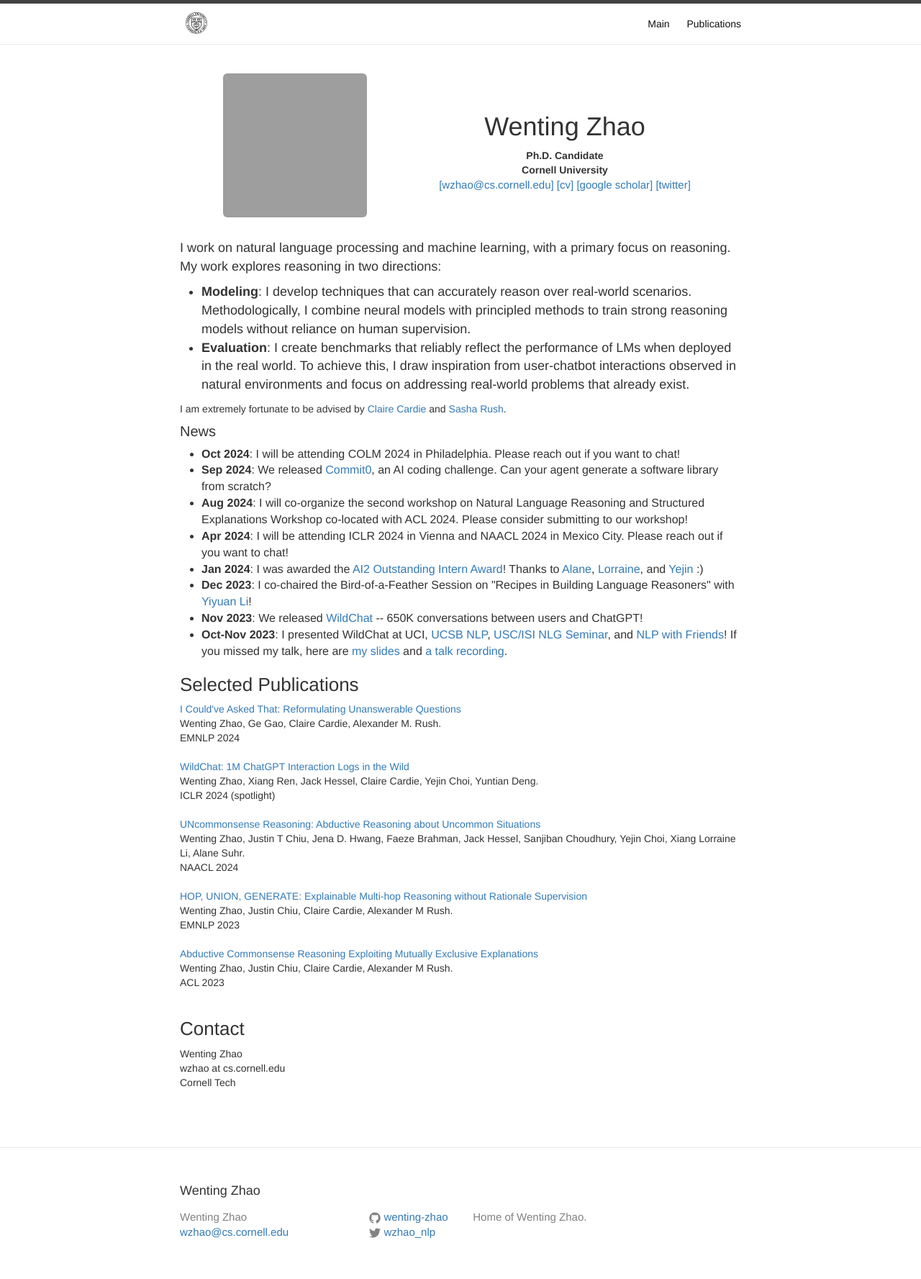
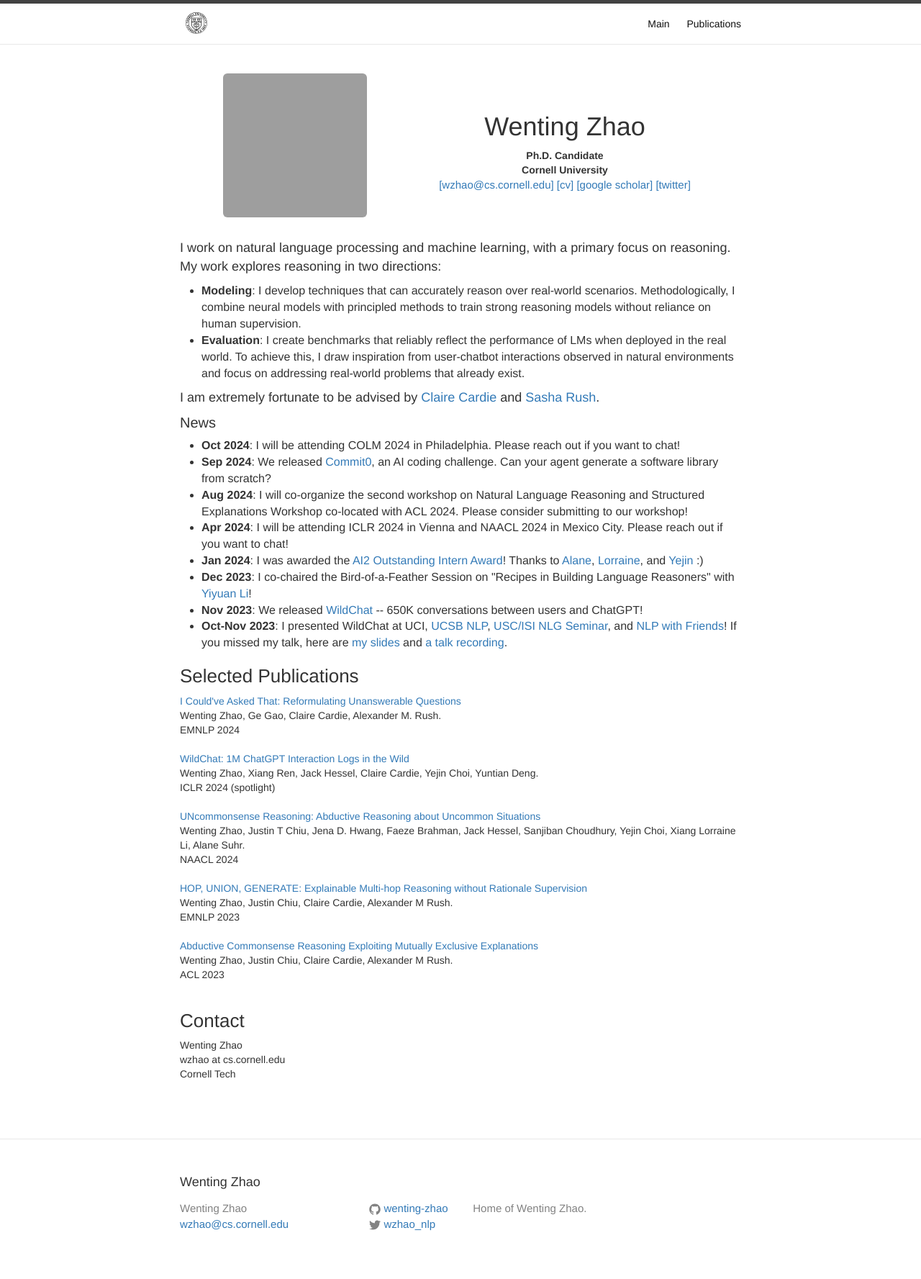
Before and after one commit to wenting-zhao/wenting-zhao.github.io, a Jekyll site: the page built from index.html, in a window 1280 px wide. Shown: the whole page at 72% size. Built offline with Jekyll 4.4.1, drawn with Linux system fonts in a browser that asks for light colours; grey boxes are pictures that could not be loaded.

Commit message:
Update index.html

```diff
--- a/index.html
+++ b/index.html
@@ -26,12 +26,15 @@
 
 <p style="font-size: 18px">
 I work on natural language processing and machine learning, with a primary focus on reasoning. My work explores reasoning in two directions:
-    <ul style="font-size: 18px">
+</p>
+    <ul style="font-size: 16px">
         <li><strong>Modeling</strong>: I develop techniques that can accurately reason over real-world scenarios. Methodologically, I combine neural models with principled methods to train strong reasoning models without reliance on human supervision. </li>
         <li><strong>Evaluation</strong>: I create benchmarks that reliably reflect the performance of LMs when deployed in the real world. To achieve this, I draw inspiration from user-chatbot interactions observed in natural environments and focus on addressing real-world problems that already exist. </li>
     </ul>
+<p style="font-size: 18px">
 I am extremely fortunate to be advised by <a href="https://www.cs.cornell.edu/home/cardie/">Claire Cardie</a> and <a href="https://rush-nlp.com/">Sasha Rush</a>.
 </p>
+
 
 <h4> News </h4>
 <ul style="font-size: 16px">
```
